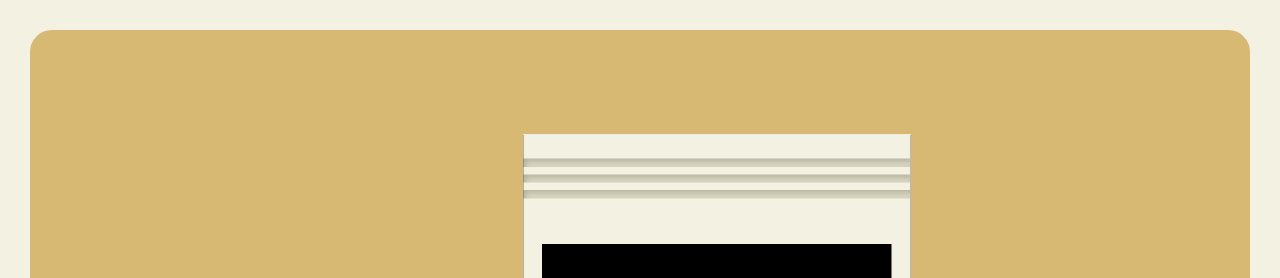
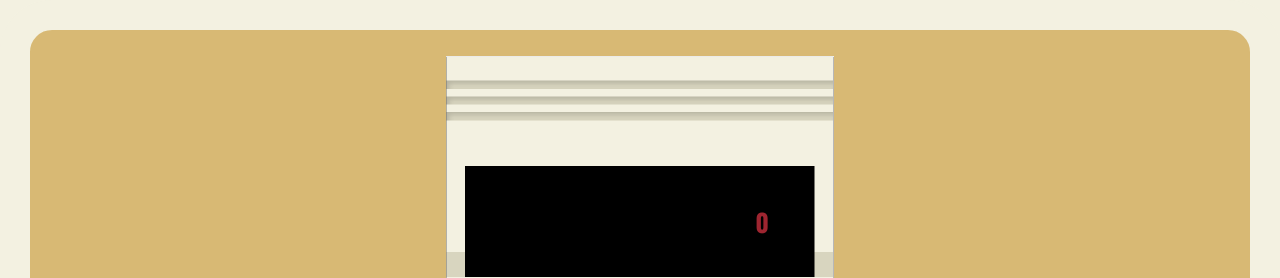
Before and after one commit to paigebraun/calculator, a plain HTML site: page index.html in a window 1280 px wide. Shown: the top 278 px of the page. Drawn offline with Linux system fonts and the light colour scheme.

Commit message:
Fix calculator position

```diff
--- a/styles.css
+++ b/styles.css
@@ -29,15 +29,14 @@ body {
   display: flex;
   flex-grow: 1;
   border: 30px solid #f3f1e1;
-  position: relative;
+  justify-content: center;
+  align-items: center;
 }
 
 .calculator {
     width: 388px;
     height: 689px;
     position: absolute;
-    top: 13vh;
-    left: 38.5vw;
     background-image: url(./images/calc-small.png);
 }
 
```
